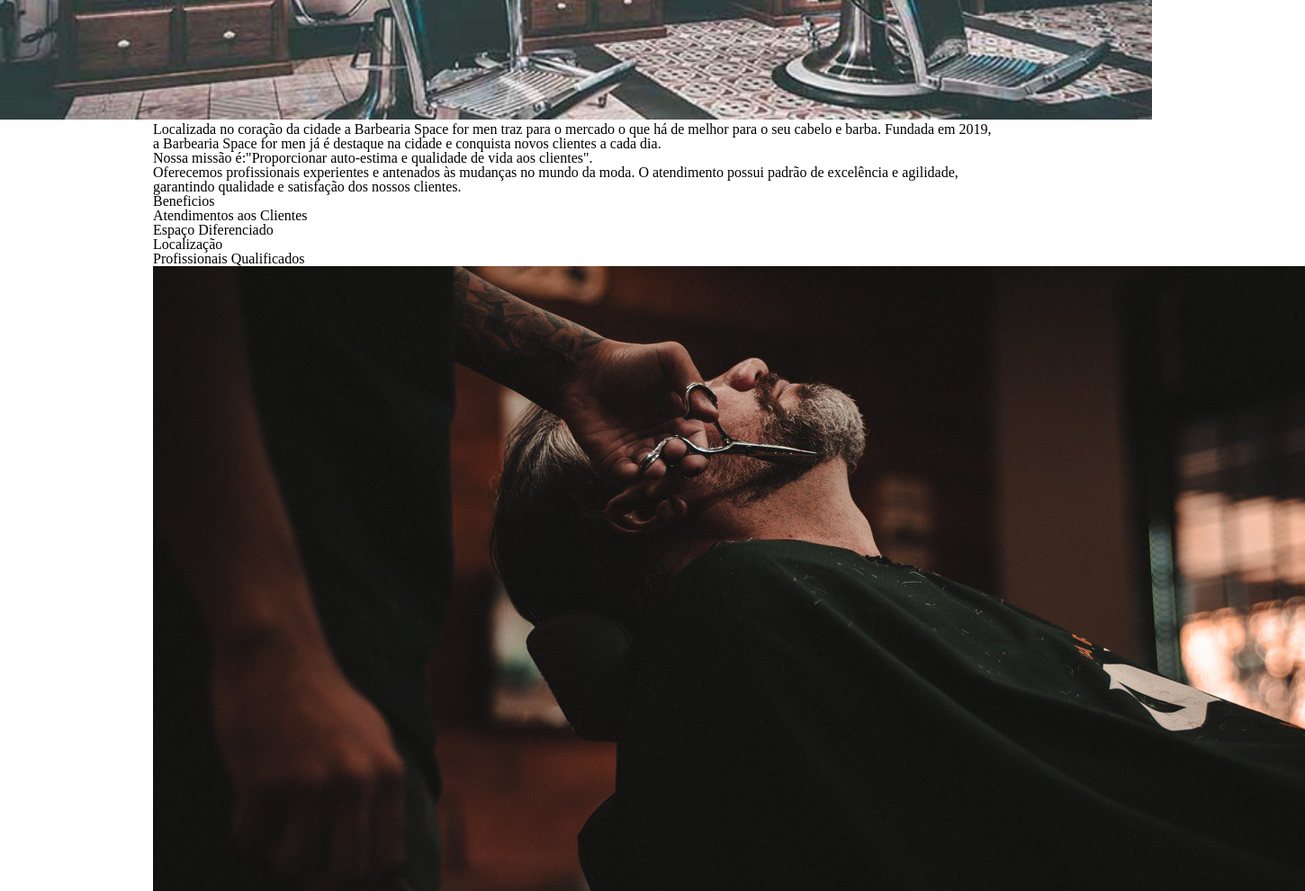
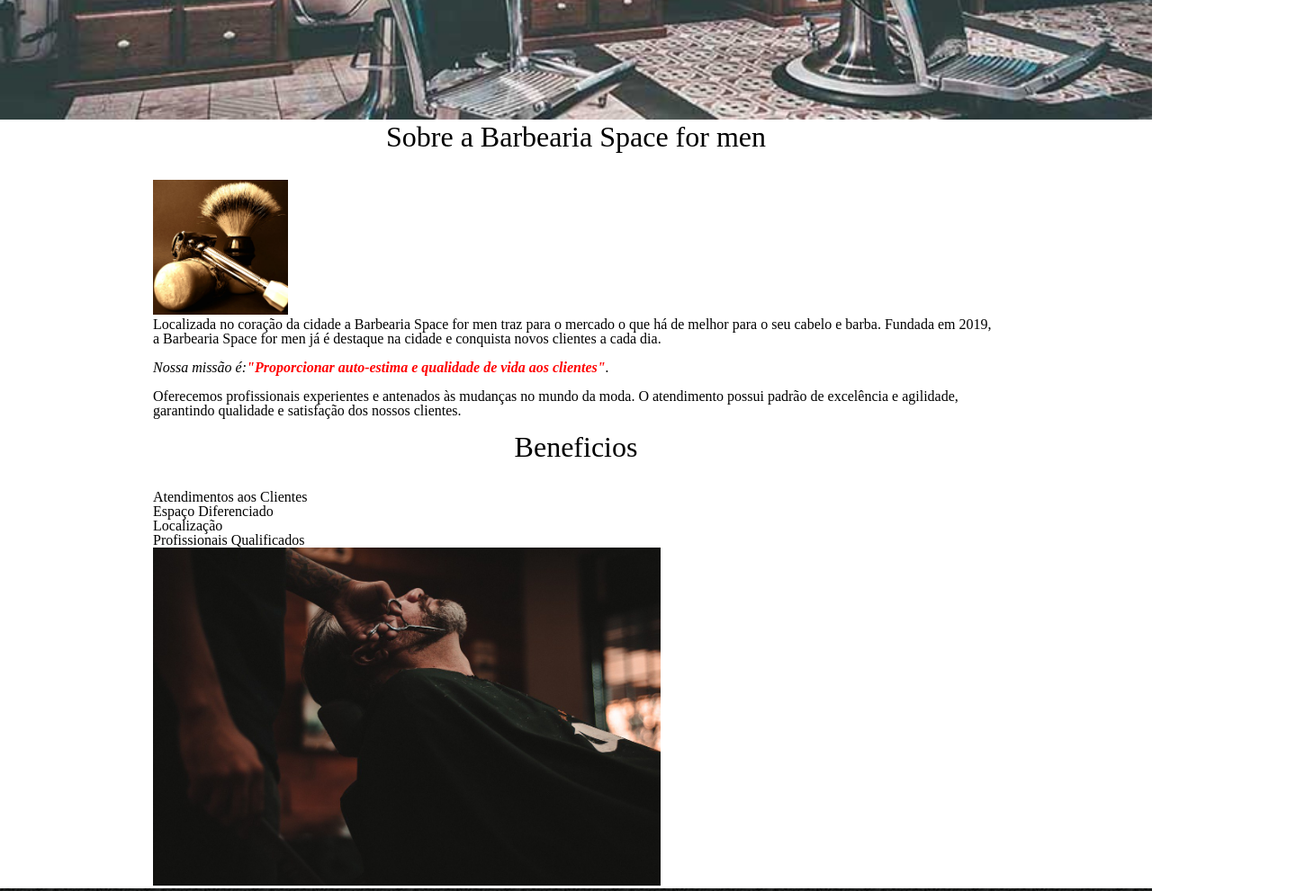
Before and after one commit to KaiqueBatistaSS/apostila144, a plain HTML site: page index.html in a window 1280 px wide. Shown: the part 600-1591 px from the top of the page at 90% size, 1450 px wide, since content can reach past the window. Drawn offline with Linux system fonts and the light colour scheme.

Commit message:
dia 01/10

```diff
--- a/index.html
+++ b/index.html
@@ -24,19 +24,22 @@
     </header>
     <img src="./img/banner.jpg" alt="banner" id="banner">
     <main>
-        <div class="principal">
+        <section class="principal">
+            <h2 class="titulo-principal">Sobre a Barbearia Space for men</h2>
+
+            <img src="./img/utensilios.jpg" alt="utensilios" class="utensilios">
         <p>Localizada no coração da cidade a Barbearia Space for men traz para o mercado o que há de melhor para o seu
             cabelo e barba. Fundada em 2019, a Barbearia Space for men já é destaque na cidade e conquista novos
             clientes a cada dia.</p>
 
-        <p class="missao"><em>Nossa missão é:<strong>"Proporcionar auto-estima e qualidade de vida aos clientes"</strong></em>.</p>
+        <p class="missao"><em>Nossa missão é:<strong>"Proporcionar auto-estima e qualidade de vida aos clientes"</strong>.</em></p>
 
         <p>Oferecemos profissionais experientes e antenados às mudanças no mundo da moda. O atendimento possui padrão de
             excelência e agilidade, garantindo qualidade e satisfação dos nossos clientes.</p>
-            </div>
-            <div class="beneficios">
+            </section>
+            <section class="beneficios">
 
-             <h2>Beneficios</h2>
+             <h3 class="titulo-principal">Beneficios</h3>
             <ul>
         <li class="itens">Atendimentos aos Clientes</li>
         <li class="itens">Espaço Diferenciado</li>
@@ -44,7 +47,7 @@
         <li class="itens">Profissionais Qualificados</li>
             </ul>
             <img src="./img/beneficios.jpg" alt="beneficios" class="imagembeneficio">
-            </div>
+            </section>
     </main>
     <footer>
         <img src="./img/logo-branco.png" alt="logo branco">
--- a/style.css
+++ b/style.css
@@ -32,15 +32,35 @@ nav a {
         width: 100%;
     }
 main {
-
     width: 940px;
     margin: 0 auto;
 
+     }
+     .principal p {
+     margin: 0 0 1em;
+     }
+     .principal strong{
+        font-weight: bold;
+        color: red
+     }
+     .principal em{
+        font-style: italic;
+     }
+     .titulo-principal{
+        text-align: center;
+        font-size: 2em;
+        margin: 0 0 1em;
     }
 
+.utensilios{
+    width: 150px;
+     }
+.imagembeneficio{
+    width: 60%;
+     }
 footer{
 
     background-image: url(./img/bg.jpg);
     text-align: center;
     color:white
-}
+    }
```
Also changed, not shown: 1 other file.
